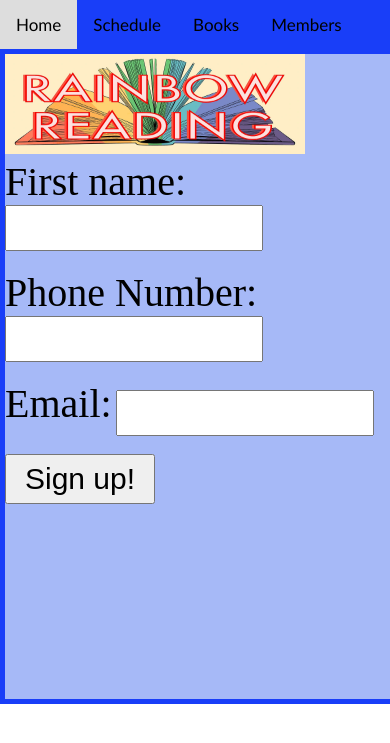
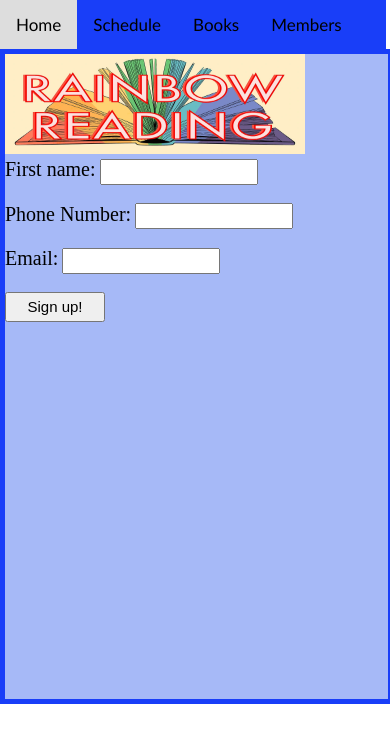
Before and after one commit to tladams/343-f22-p1, a PHP site: page /design/get-started.html in a window 390 px wide. Shown: the top 743 px of the page. Run offline with PHP 8.4, Linux system fonts and the light colour scheme.

Commit message:
added media query

```diff
--- a/css/get-started.css
+++ b/css/get-started.css
@@ -57,3 +57,27 @@
     justify-content: center;
     align-items: center;
   }
+
+  .form {
+    height:40px;
+    width:250px;
+  }
+
+  @media only screen and (max-width: 600px) {
+    body {
+      width: 99%;
+    }
+    .text {
+      font-size:20px;
+    }
+    .form {
+      height:20px;
+      width:150px;
+    }
+    .button {
+      width: 100px;
+      height: 30px;
+      font-size: 15px;
+    }
+
+  }
--- a/design/get-started.html
+++ b/design/get-started.html
@@ -19,11 +19,11 @@
         <img src="../images/Rainbow_Reading.jpg" alt="Rainbow Bookclub Logo" class="image">
         <form action="../design/thanks.html">
             <label for="fname" class="text">First name:</label>
-            <input type="text" id="fname" name="fname" style="height:40px;width:250px;"><br><br>
+            <input type="text" id="fname" name="fname" class="form"><br><br>
             <label for="lname" class="text">Phone Number:</label>
-            <input type="text" id="lname" name="lname" style="height:40px;width:250px;"><br><br>
+            <input type="text" id="lname" name="lname" class="form"><br><br>
             <label for="lname" class="text">Email:</label>
-            <input type="text" id="lname" name="lname" style="height:40px;width:250px;"><br><br>
+            <input type="text" id="lname" name="lname" class="form"><br><br>
             <form action="../design/thanks.html">
                 <button class="button">Sign up!</button>
               </form>
```
